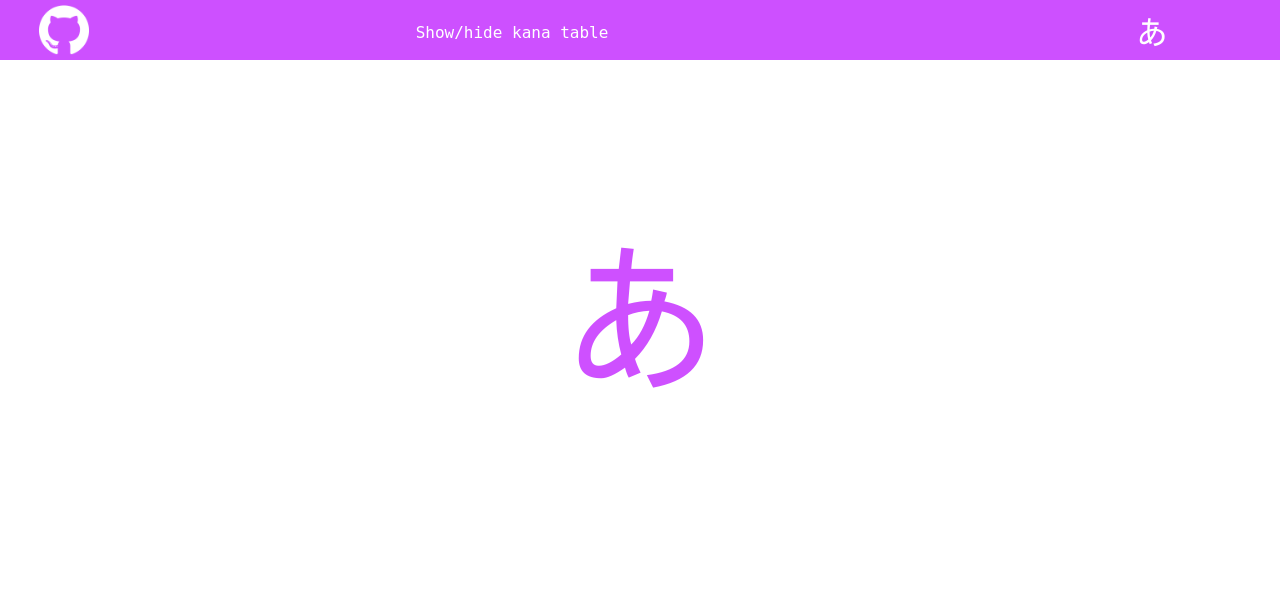
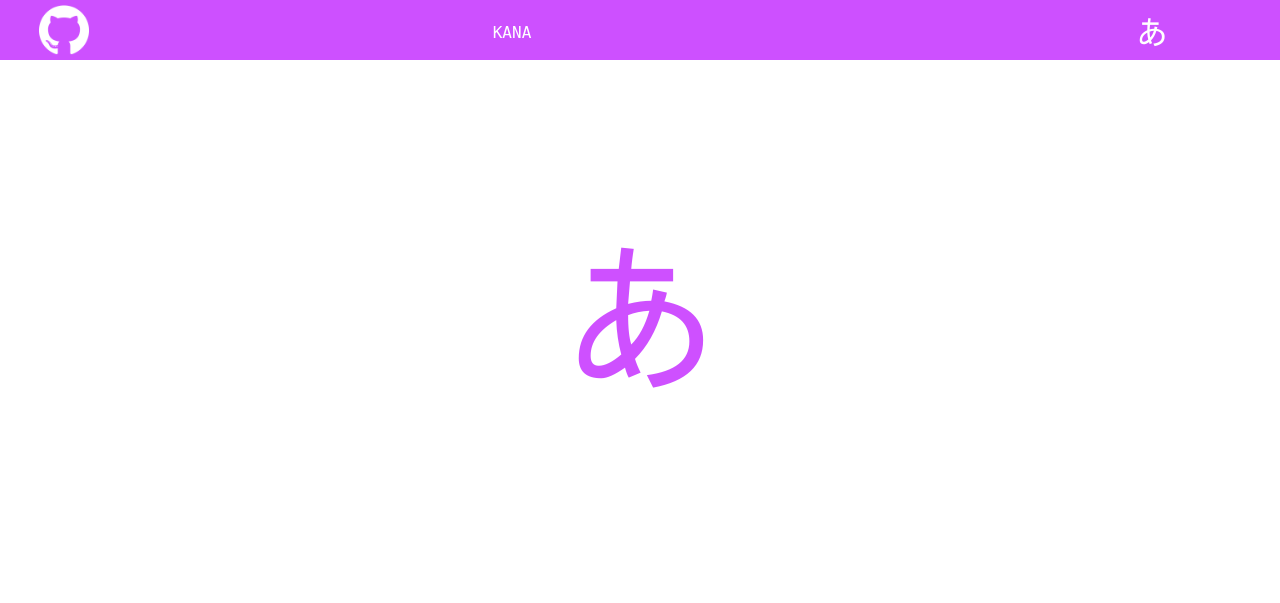
Before and after one commit to house-of-vanity/jp.hexor.ru, a plain HTML site: page index.html in a window 1280 px wide. Drawn offline with Linux system fonts and the light colour scheme.

Commit message:
Minor style fixes

```diff
--- a/index.html
+++ b/index.html
@@ -12,7 +12,7 @@
     <div id="guess-box" value="0;0" class="guess-box" onclick="next(this.value)">あ</div>
     <div class='header' onclick='kanatable()'>
         <br>
-        <span>Show/hide kana table</span>
+        <span>KANA</span>
     </div>
     <div class='kana_swith' onclick='alphabet_swap()'>
         <bold><span id='curr_alphabet'>あ</span></bold>
```
